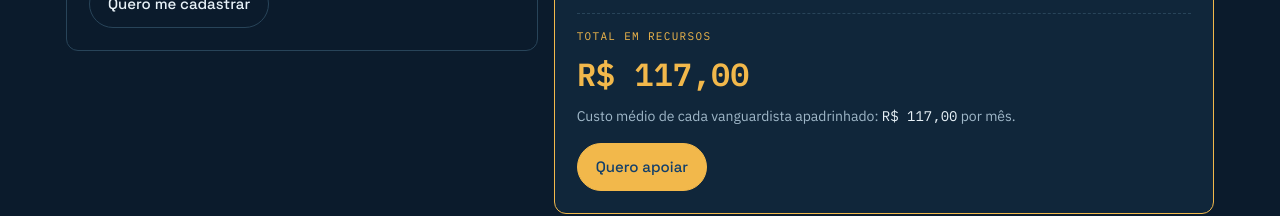
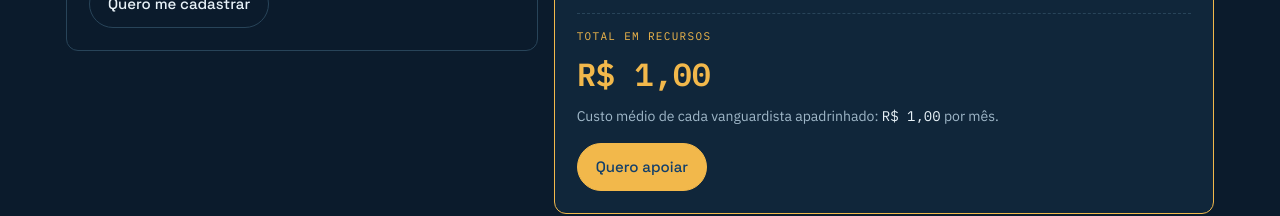
Before and after one commit to ehrigoni/portal-vanguarda, a plain HTML site: page index.html in a window 1280 px wide. Shown: the part 2133-2349 px from the top of the page. Drawn offline with nearby package versions, Linux system fonts and the light colour scheme.

Commit message:
Custo de cada vanguardista apadrinhado passa para R$ 1 por mês (#16)
Claude-Session: https://claude.ai/code/session_01YL5njfFuQpxevPCfqvJzK8

Co-authored-by: Claude <noreply@anthropic.com>

```diff
--- a/index.html
+++ b/index.html
@@ -500,7 +500,7 @@ footer .notice{flex-basis:100%}
         <label><input type="radio" name="sim-p" value="N"><span>N meses</span></label>
         <label class="nmeses" hidden><input id="sim-m" type="number" min="1" step="1" value="24" inputmode="numeric" aria-label="Número de meses"><span>meses</span></label>
       </fieldset>
-      <div class="sum"><small>Total em recursos</small><b class="mono" id="sim-total">R$ 117,00</b><p>Custo médio de cada vanguardista apadrinhado: <b class="mono" data-custo>R$ 117,00</b> por mês.</p></div>
+      <div class="sum"><small>Total em recursos</small><b class="mono" id="sim-total">R$ 1,00</b><p>Custo médio de cada vanguardista apadrinhado: <b class="mono" data-custo>R$ 1,00</b> por mês.</p></div>
       <a class="btn go" href="#apoiar-cadastro" id="sim-go">Quero apoiar</a>
     </article>
   </div>
@@ -624,7 +624,7 @@ footer .notice{flex-basis:100%}
         <label for="ap-n"><span>Número de apadrinhados</span><input id="ap-n" type="number" min="1" step="1" value="1" required inputmode="numeric"></label>
         <label for="ap-periodo"><span>Período</span><select id="ap-periodo"><option value="1">1 mês</option><option value="3">3 meses</option><option value="6">6 meses</option><option value="12" selected>12 meses</option><option value="N">N meses</option></select></label>
         <label for="ap-meses" class="wide" hidden><span>Quantos meses</span><input id="ap-meses" type="number" min="1" step="1" value="24" inputmode="numeric"></label>
-        <div class="sum wide" data-extra><small>Total em recursos</small><b class="mono" id="ap-total">R$ 1.404,00</b><p>Custo médio de cada vanguardista apadrinhado: <b class="mono" data-custo>R$ 117,00</b> por mês.</p></div>
+        <div class="sum wide" data-extra><small>Total em recursos</small><b class="mono" id="ap-total">R$ 12,00</b><p>Custo médio de cada vanguardista apadrinhado: <b class="mono" data-custo>R$ 1,00</b> por mês.</p></div>
         <label for="ap-nome"><span>Nome completo</span><input id="ap-nome" type="text" required autocomplete="name"></label>
         <label for="ap-email"><span>E-mail (opcional)</span><input id="ap-email" type="email" autocomplete="email" inputmode="email" data-mask="email"></label>
         <label for="ap-whats"><span>Celular ou WhatsApp</span><input id="ap-whats" type="tel" required autocomplete="tel" inputmode="tel" placeholder="(51) 90000-0000" data-mask="fone"></label>
@@ -814,7 +814,7 @@ footer .notice{flex-basis:100%}
 
   /* como vai funcionar: números e apoio */
   var VG={total:0,custeados:0}; /* atualizar com os números reais */
-  var CUSTO_MEDIO=117; /* custo médio mensal de cada vanguardista apadrinhado, em R$ */
+  var CUSTO_MEDIO=1; /* custo médio mensal de cada vanguardista apadrinhado, em R$ */
   document.querySelectorAll('[data-vg]').forEach(function(el){el.textContent=VG[el.dataset.vg].toLocaleString('pt-BR');});
   /* escala: começa em 0–100; quando um número passa do limite, o limite sobe para o próximo valor redondo (1, 2 ou 5 × 10^k) e as duas barras usam a mesma escala */
   function escala(v){var m=100;while(v>m){var k=Math.pow(10,Math.floor(Math.log10(m))),d=m/k;m=(d<2?2:d<5?5:10)*k;}return m;}
```
